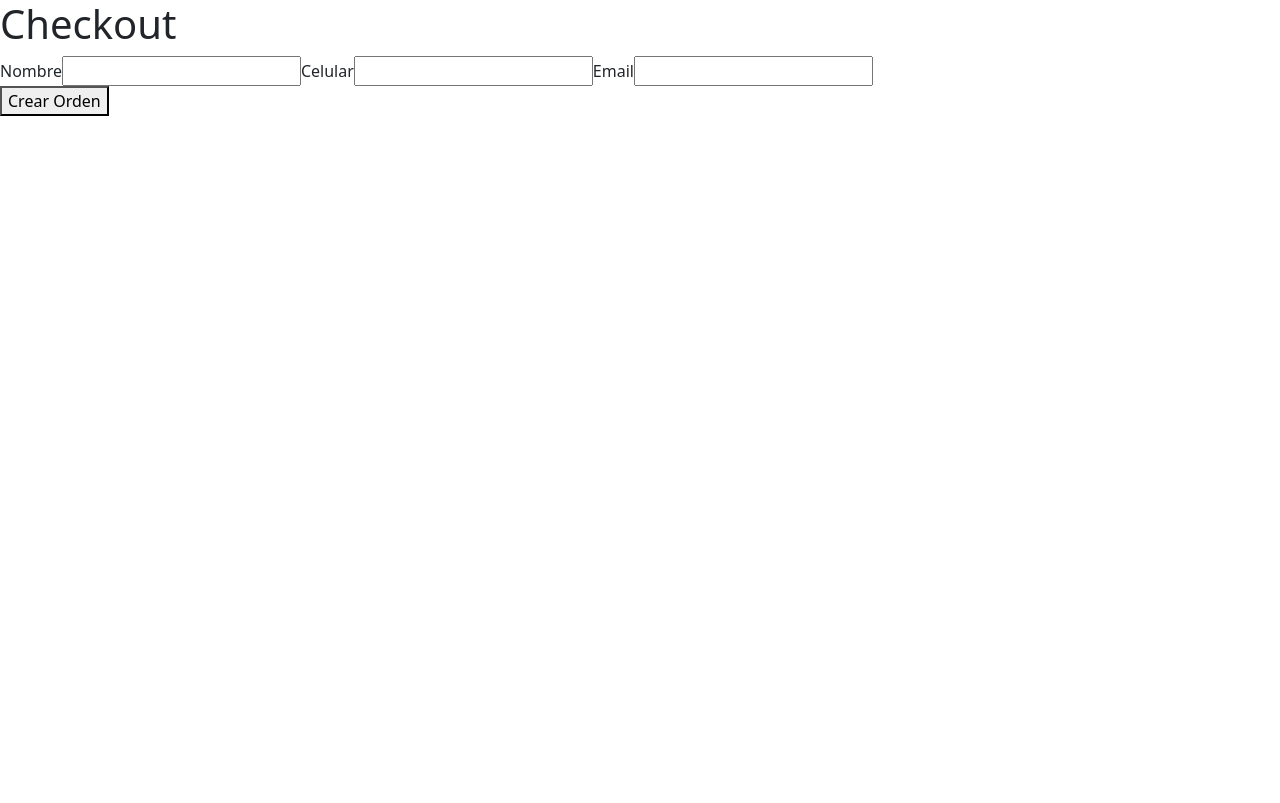
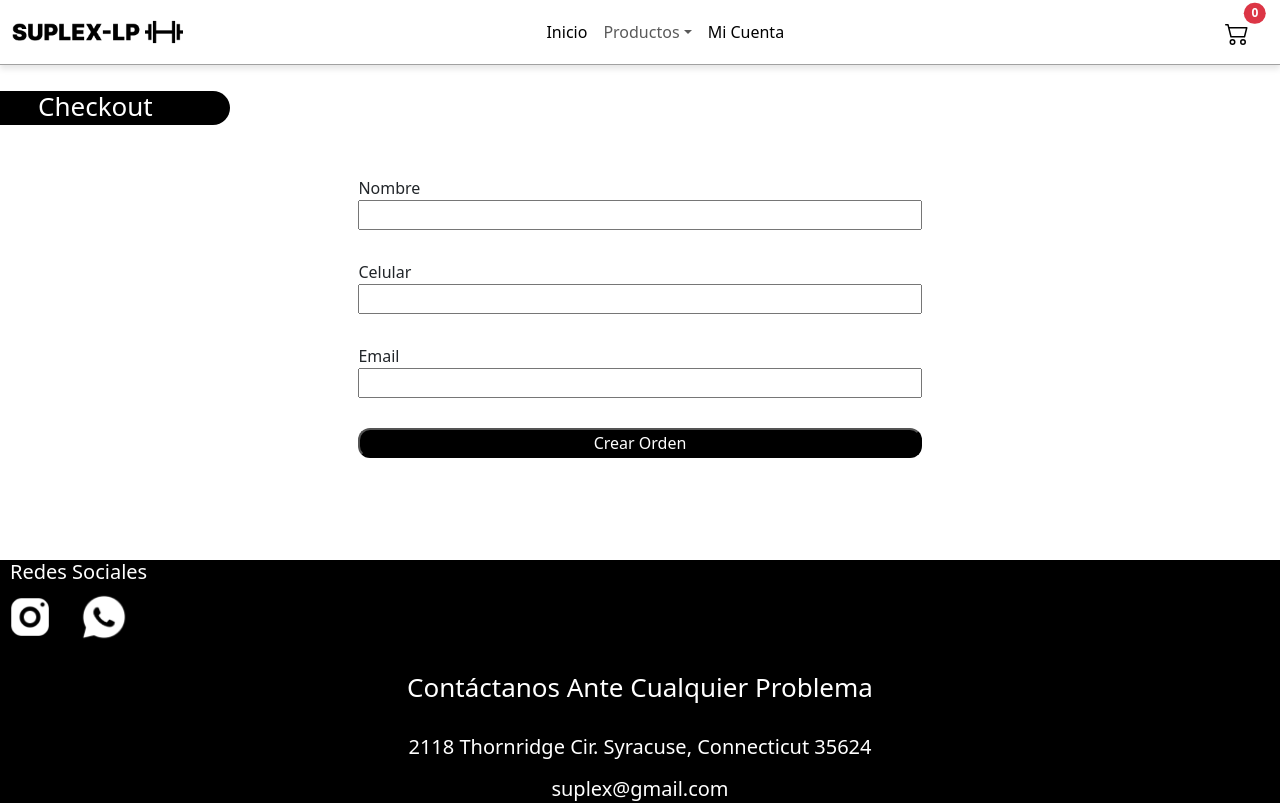
Before and after one commit to NahuelOK/Suplex, a React (Create React App) app: page /checkout in a window 1280 px wide. Shown: the top 803 px of the page. Built offline with nearby package versions, Linux system fonts and the light colour scheme.

Commit message:
ya todo tiene estilos las ordenes funcionan correctamente

```diff
--- a/src/components/CarritoVista/carritoVista.css
+++ b/src/components/CarritoVista/carritoVista.css
@@ -1,5 +1,4 @@
 .carro-info{
-    border: 2px solid black;
     margin: 78px;
     border-radius: 16px;
 }
--- a/src/components/Checkout/Checkout.js
+++ b/src/components/Checkout/Checkout.js
@@ -4,6 +4,10 @@ import { db } from "../../config/firebase";
 import { getDocs, collection, query, where, documentId, addDoc} from "firebase/firestore";
 import { Timestamp, writeBatch } from "firebase/firestore";
 import CheckoutForm from "../CheckoutForm/CheckoutForm";
+import NavBar from "../NavBar/NavBar"
+import Footer from "../Footer/Footer"
+import Separadores from "../Separadores/Separadores"
+import { Link } from "react-router-dom";
 
 const Checkout = () =>{
     const [cargando, setCargando] = useState(false)
@@ -74,13 +78,20 @@ const Checkout = () =>{
         return <h1>Se está cargando su orden...</h1>
     }
     if(orderId){
-        return <h1>El id de su orden es: {orderId}</h1>
+        return (
+            <div>
+                <h1>El id de su orden es: {orderId}</h1>
+                <Link to="/">Volver</Link>
+            </div>
+        )
     }
 
     return(
         <div>
-            <h1>Checkout</h1>
+            <NavBar/>
+            <Separadores titulo={"Checkout"}/>
             <CheckoutForm onConfirm={createOrder} />
+            <Footer/>
         </div>
     )
 }
--- a/src/components/CheckoutForm/CheckoutForm.js
+++ b/src/components/CheckoutForm/CheckoutForm.js
@@ -17,9 +17,9 @@ const CheckoutForm = ({ onConfirm }) => {
     }
 
     return(
-        <div>
-            <form onSubmit={handleConfirm}>
-                <label>
+        <div className="contenedor-form">
+            <form onSubmit={handleConfirm} className="formulario-de-orden">
+                <label className="labels-form">
                     Nombre
                     <input
                     className="inputt"
@@ -28,7 +28,7 @@ const CheckoutForm = ({ onConfirm }) => {
                     onChange={({ target })=> setNombre(target.value)}
                     />
                 </label>
-                <label>
+                <label className="labels-form">
                     Celular
                     <input
                     className="inputt"
@@ -37,7 +37,7 @@ const CheckoutForm = ({ onConfirm }) => {
                     onChange={({ target })=> setCel(target.value)}
                     />
                 </label>
-                <label>
+                <label className="labels-form">
                     Email
                     <input
                     className="inputt"
--- a/src/components/CheckoutForm/checkoutForm.css
+++ b/src/components/CheckoutForm/checkoutForm.css
@@ -0,0 +1,22 @@
+.formulario-de-orden{
+    width: 44%;
+    display: flex;
+    flex-direction: column;
+    gap: 30px;
+}
+.labels-form{
+    display: flex;
+    flex-direction: column;
+}
+.boton-orden{
+    width: 100%;
+    background-color: black;
+    color: white;
+    border-radius: 12px;
+}
+.contenedor-form{
+    display: flex;
+    justify-content: center;
+    margin-top: 4%;
+    margin-bottom: 8%;
+}
```
